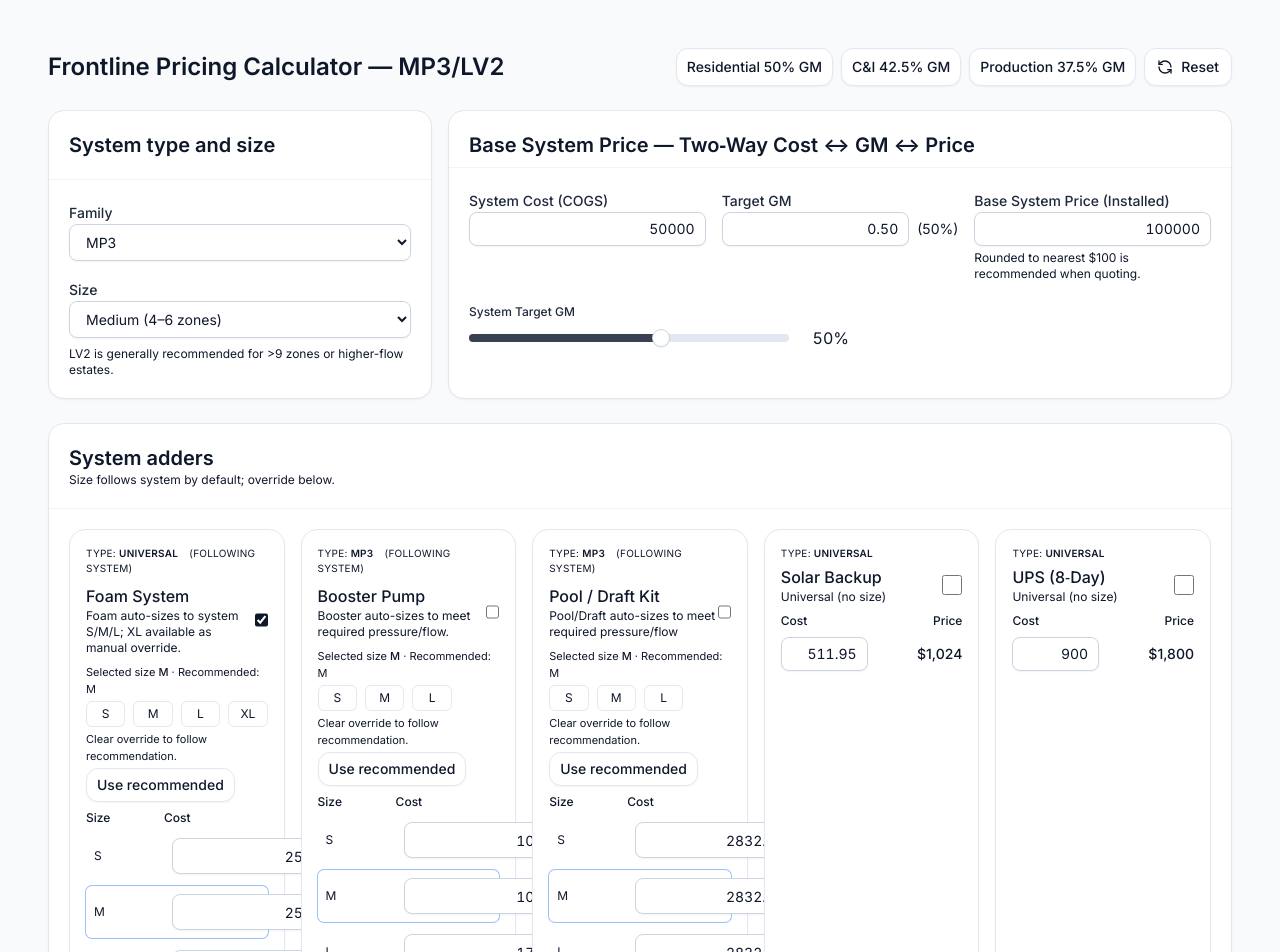
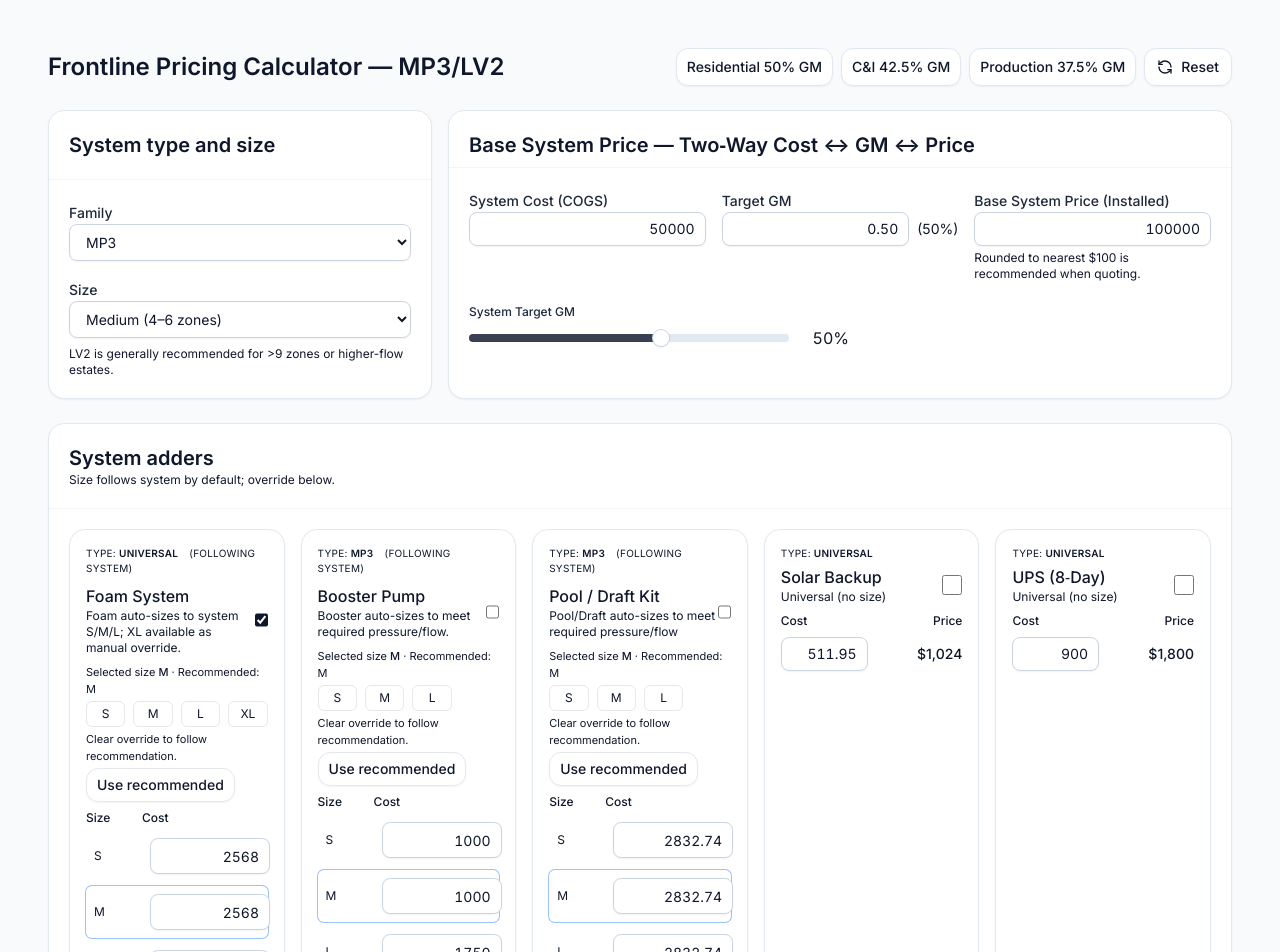
Before and after one commit to cappadonna06/Frontline-pricing-demo, a React (Vite) app: page / in a window 1280 px wide. Shown: the top 952 px of the page. Built offline with nearby package versions, Linux system fonts and the light colour scheme.

Commit message:
Update FrontlinePricingCalculator.tsx

```diff
--- a/src/FrontlinePricingCalculator.tsx
+++ b/src/FrontlinePricingCalculator.tsx
@@ -971,6 +971,8 @@ function AdderBlock({
   setCostBySize: (v: any) => void;
   calcPrice: (k: any) => number;
 }) {
+  const GRID = "grid grid-cols-[48px,120px,86px] gap-2"; // Size | Cost | Price
+
   const header = (
     <div className="flex items-center justify-between mb-2">
       <div>
@@ -984,7 +986,7 @@ function AdderBlock({
   const sizeSelector = (
     <div>
       <div className="text-[11px] text-muted-foreground">
-        Selected size <span className="font-medium">{activeSize}</span> · <span>Recommended: {recommendedSize}</span>
+        Selected size <span className="font-medium">{activeSize}</span> · Recommended: {recommendedSize}
       </div>
       <RadioGroup
         className="mt-1 grid grid-cols-4 gap-2"
@@ -1012,9 +1014,6 @@ function AdderBlock({
     </div>
   );
 
-  // ⬇️ same grid template for header + rows
-  const GRID = "grid grid-cols-[70px,70px,110px] gap-2";
-
   const tableHeader = (
     <div className={`${GRID} text-xs font-medium text-muted-foreground`}>
       <div>Size</div>
@@ -1030,12 +1029,15 @@ function AdderBlock({
       }`}
     >
       <div className="text-xs uppercase tracking-wide text-muted-foreground">{k}</div>
+
+      {/* Fixed-width input — stops the “blob” */}
       <Input
-        className="w-full min-w-[10rem] h-9 text-right tabular-nums"
+        className="h-9 w-[120px] text-right tabular-nums"
         type="number"
         value={costBySize[k] ?? ""}
         onChange={(e) => setCostBySize({ ...costBySize, [k]: Number(e.target.value || 0) })}
       />
+
       <div className="text-right text-sm font-medium tabular-nums whitespace-nowrap">
         {fmtUSD(calcPrice(k))}
       </div>
@@ -1052,8 +1054,10 @@ function AdderBlock({
           <span className="ml-2 text-muted-foreground">(Following system)</span>
         )}
       </div>
+
       {header}
       {sizeSelector}
+
       <div className="mt-2 space-y-1">
         {tableHeader}
         {sizes.map((k) => (
```
